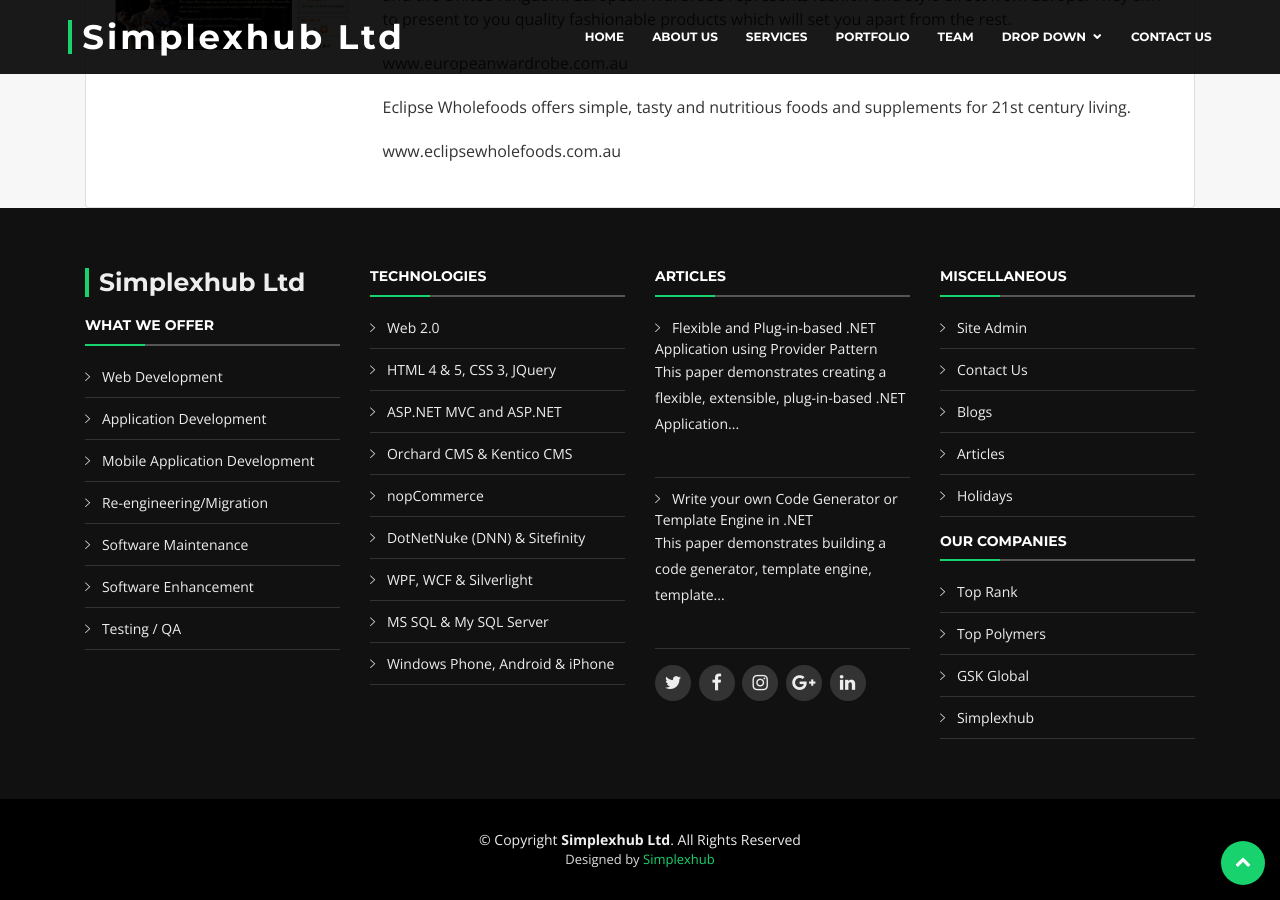
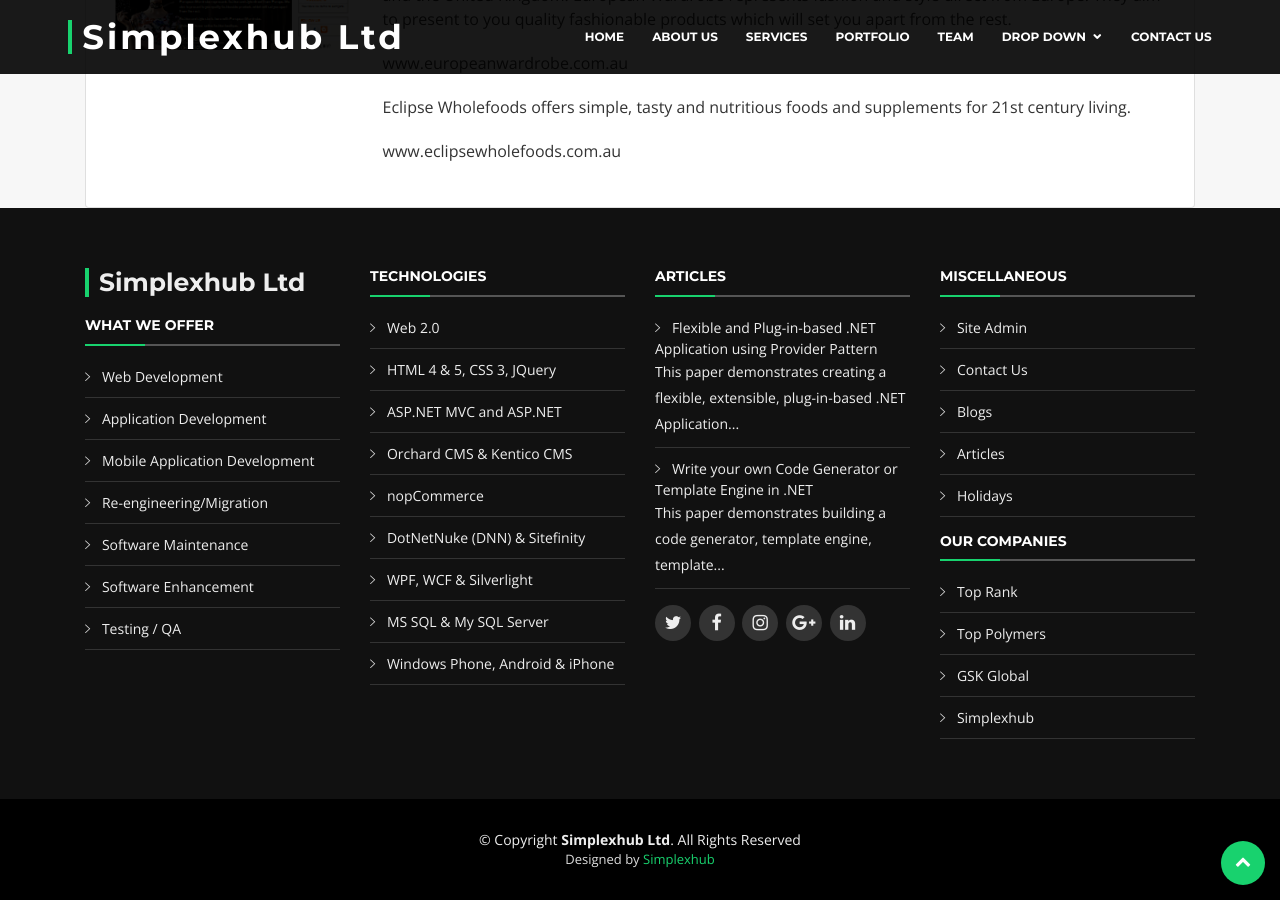
Before and after one commit to raisul2020/raisul2020.github.io, a Jekyll site: the page built from details.md, in a window 1280 px wide and 900 px high, scrolled down 5673 px. Built offline with Jekyll 4.4.1, drawn with Linux system fonts in a browser that asks for light colours; some web fonts are replaced.

Commit message:
Update style.css

```diff
--- a/assets/css/style.css
+++ b/assets/css/style.css
@@ -1763,3 +1763,8 @@ section {
   background: #13a456;
   color: #fff;
 }
+
+.articles-para{
+  line-height: 0;
+  margin-bottom: 0;
+}
```
